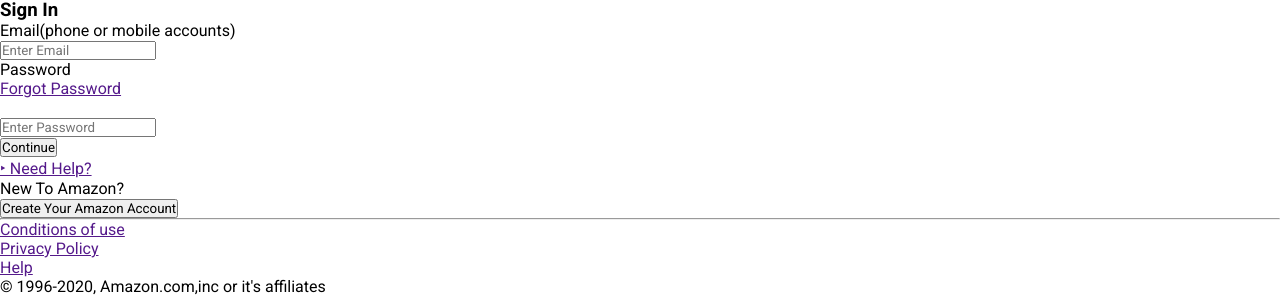
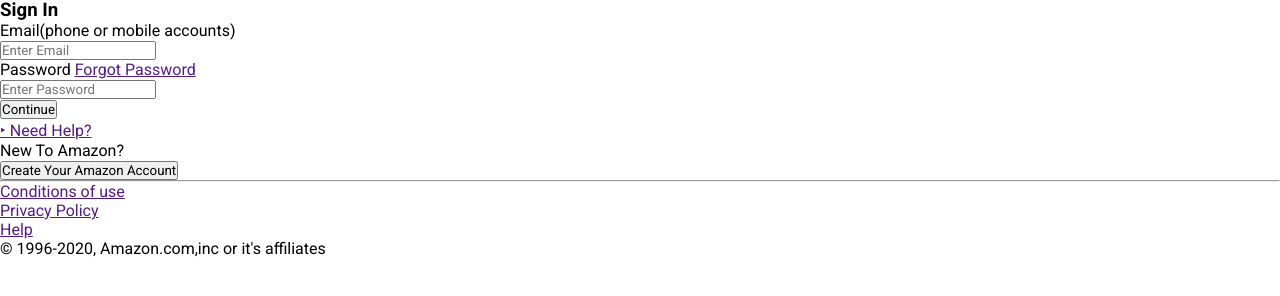
Before and after one commit to kaylajo838/amazon-replica, a plain HTML site: page index.html in a window 1280 px wide. Shown: the part 4005-4301 px from the top of the page. After the commit the page ends 4263 px from the top, so only its background shows below. Drawn offline with Linux system fonts and the light colour scheme.

Commit message:
Remove <p> tag around anchor for forget password link

```diff
--- a/index.html
+++ b/index.html
@@ -24,7 +24,7 @@
                 <input type="email" id="email" name="email" placeholder="Enter Email">
                 <br>
                 <span class="password-text"><label for="password">Password</label>
-                <p><a href="">Forgot Password</a></p></span>
+                <a href="">Forgot Password</a></span>
                 <br>
                 <input type="password" id="password" name="password" placeholder="Enter Password">
                 <br>
```
